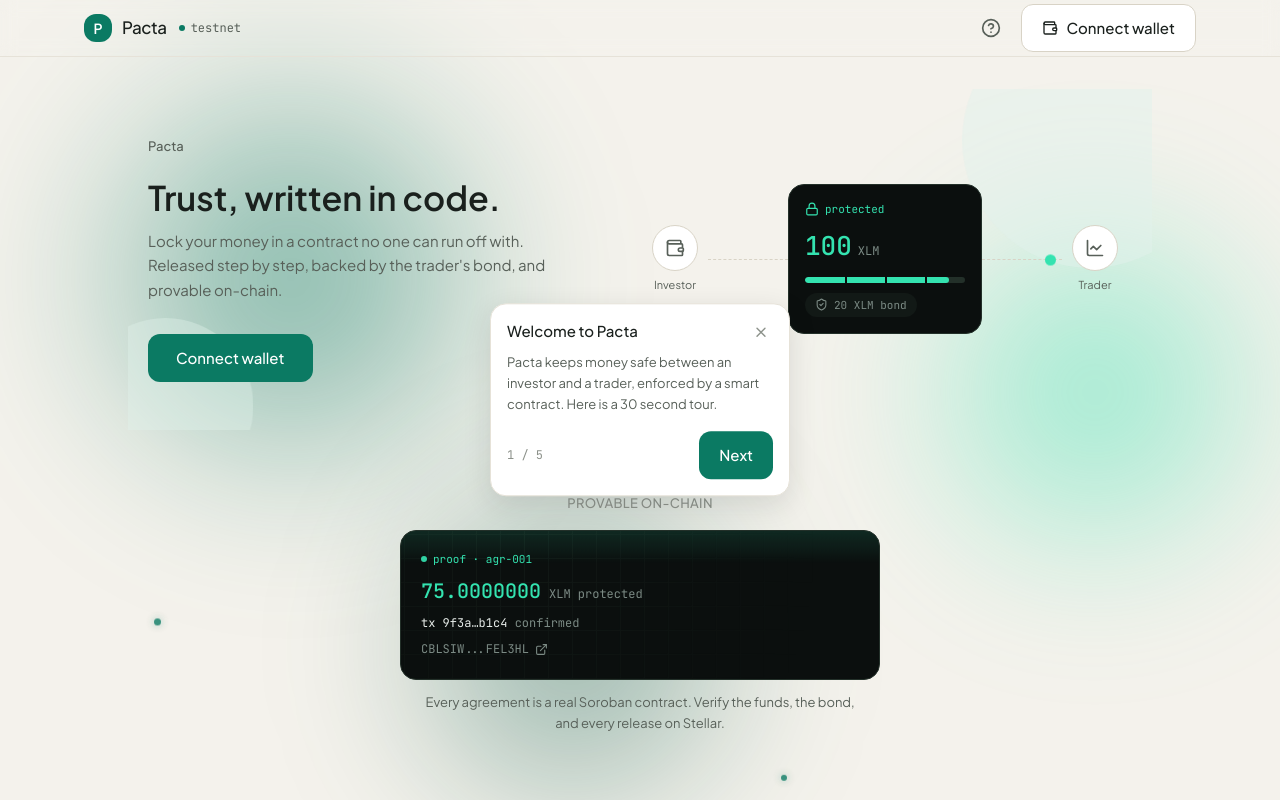
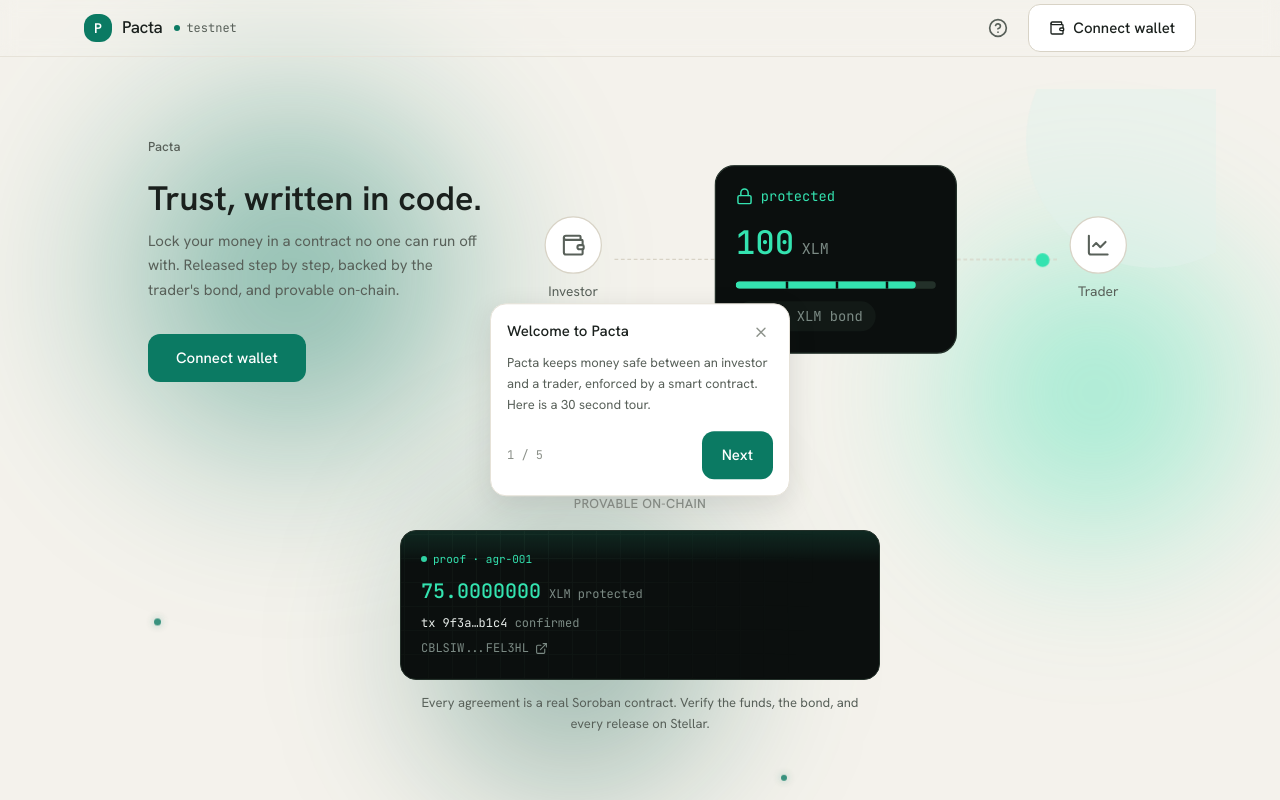
Before and after one commit to zazazzz-exe/PACTA, a React (Vite) app in the folder frontend/: page / in a window 1280 px wide. Shown: the top 800 px of the page. Built offline with nearby package versions, Linux system fonts and the light colour scheme; what @creit.tech/stellar-wallets-kit, pacta would draw is missing.

Commit message:
added fonts and fixed the placements of elements

```diff
--- a/frontend/package.json
+++ b/frontend/package.json
@@ -10,6 +10,7 @@
   },
   "dependencies": {
     "@creit.tech/stellar-wallets-kit": "^1.7.5",
+    "@fontsource/hanken-grotesk": "^5.2.8",
     "@fontsource/jetbrains-mono": "^5.2.8",
     "@fontsource/plus-jakarta-sans": "^5.2.8",
     "@stellar/stellar-sdk": "^14.5.0",
--- a/frontend/src/components/HeroFlow.tsx
+++ b/frontend/src/components/HeroFlow.tsx
@@ -28,10 +28,9 @@
   return (
     <section className="relative overflow-hidden">
       <div aria-hidden className="hf-drift1 pointer-events-none absolute -top-16 -right-12 h-64 w-64 rounded-full bg-accent-tint opacity-50" />
-      <div aria-hidden className="hf-drift2 pointer-events-none absolute -bottom-14 -left-10 h-44 w-44 rounded-full bg-accent-tint opacity-40" />
 
       <div className="relative mx-auto max-w-5xl px-5 py-12">
-        <div className="grid items-center gap-10 lg:grid-cols-[1fr_500px] lg:gap-12">
+        <div className="grid items-center gap-10 lg:grid-cols-[1fr_600px] lg:gap-12">
           {/* Left: heading, copy, connect (left-aligned on desktop) */}
           <div className="text-center lg:text-left">
             <p className="mb-5 text-[13px] font-medium text-slate">Pacta</p>
--- a/frontend/src/components/hero-flow.css
+++ b/frontend/src/components/hero-flow.css
@@ -37,6 +37,11 @@
   .hf-band { transform: scale(0.66); }
 }
 
+/* Larger, clearer diagram on desktop (sits in the 600px flow column). */
+@media (min-width: 1024px) {
+  .hf-band { transform: scale(1.25); }
+}
+
 @media (prefers-reduced-motion: reduce) {
   .hf-token, .hf-release, .hf-vault, .hf-drift1, .hf-drift2 { animation: none !important; }
   .hf-release { width: 100%; }
--- a/frontend/src/index.css
+++ b/frontend/src/index.css
@@ -50,7 +50,7 @@
   --shadow-pop: 0 8px 28px rgba(26,32,29,0.12);
 
   /* type */
-  --font-sans: 'Plus Jakarta Sans', system-ui, -apple-system, Segoe UI, sans-serif;
+  --font-sans: 'Hanken Grotesk', system-ui, -apple-system, Segoe UI, sans-serif;
   --font-mono: 'JetBrains Mono', ui-monospace, SFMono-Regular, Menlo, monospace;
 }
 
--- a/frontend/src/main.tsx
+++ b/frontend/src/main.tsx
@@ -1,9 +1,9 @@
 import { StrictMode, useCallback, useEffect, useRef, useState, type ReactNode } from 'react';
 import { createRoot } from 'react-dom/client';
 import { Buffer } from 'buffer';
-import '@fontsource/plus-jakarta-sans/400.css';
-import '@fontsource/plus-jakarta-sans/500.css';
-import '@fontsource/plus-jakarta-sans/600.css';
+import '@fontsource/hanken-grotesk/400.css';
+import '@fontsource/hanken-grotesk/500.css';
+import '@fontsource/hanken-grotesk/600.css';
 import '@fontsource/jetbrains-mono/400.css';
 import '@fontsource/jetbrains-mono/500.css';
 import './index.css';
--- a/frontend/src/pages/Landing.tsx
+++ b/frontend/src/pages/Landing.tsx
@@ -38,7 +38,7 @@
   }, [address, start]);
 
   return (
-    <div className="mx-auto max-w-5xl">
+    <div className="mx-auto max-w-6xl">
       {/* Animated escrow-flow hero (LANDING_HERO.md) */}
       <HeroFlow onConnect={connect} />
 
```
Also changed, not shown: 1 other file (tests, documents, lock files or other folders).
